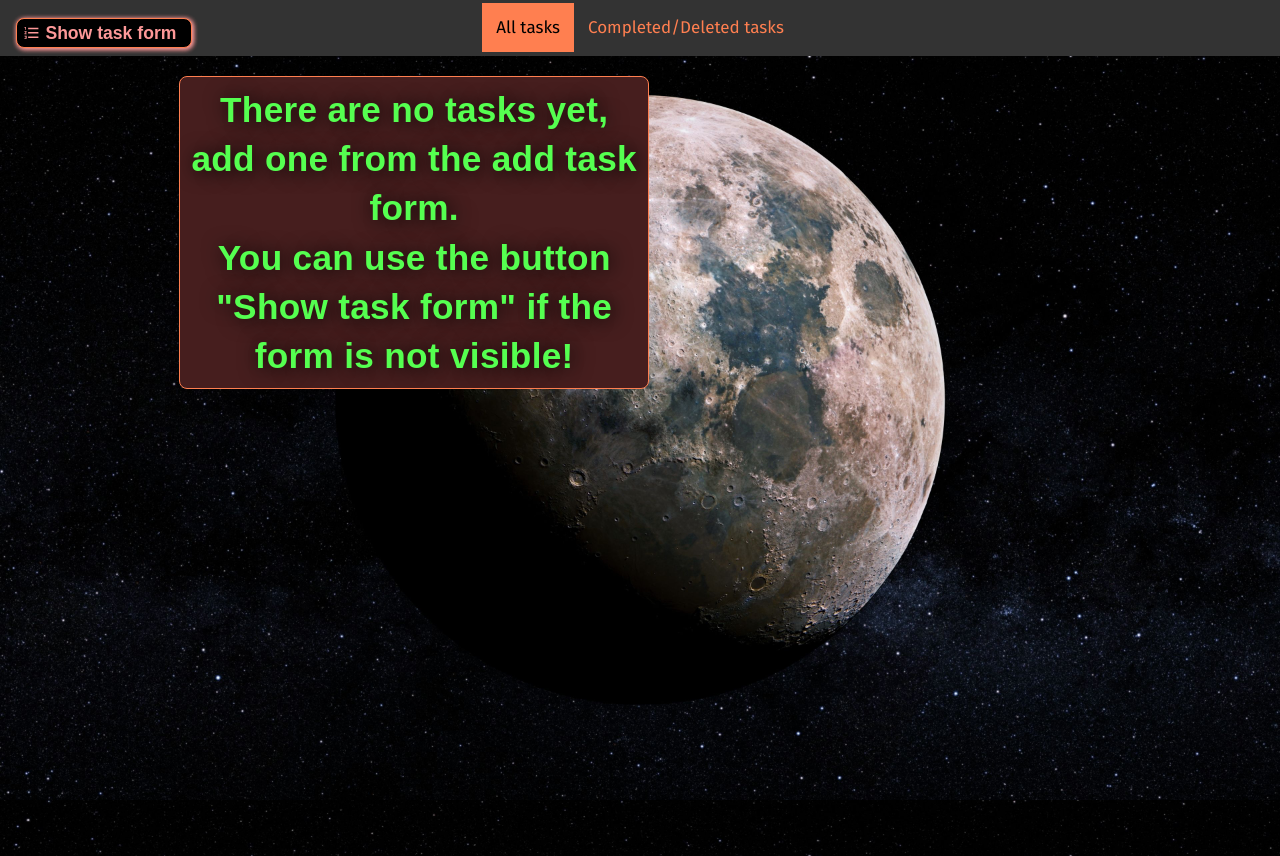
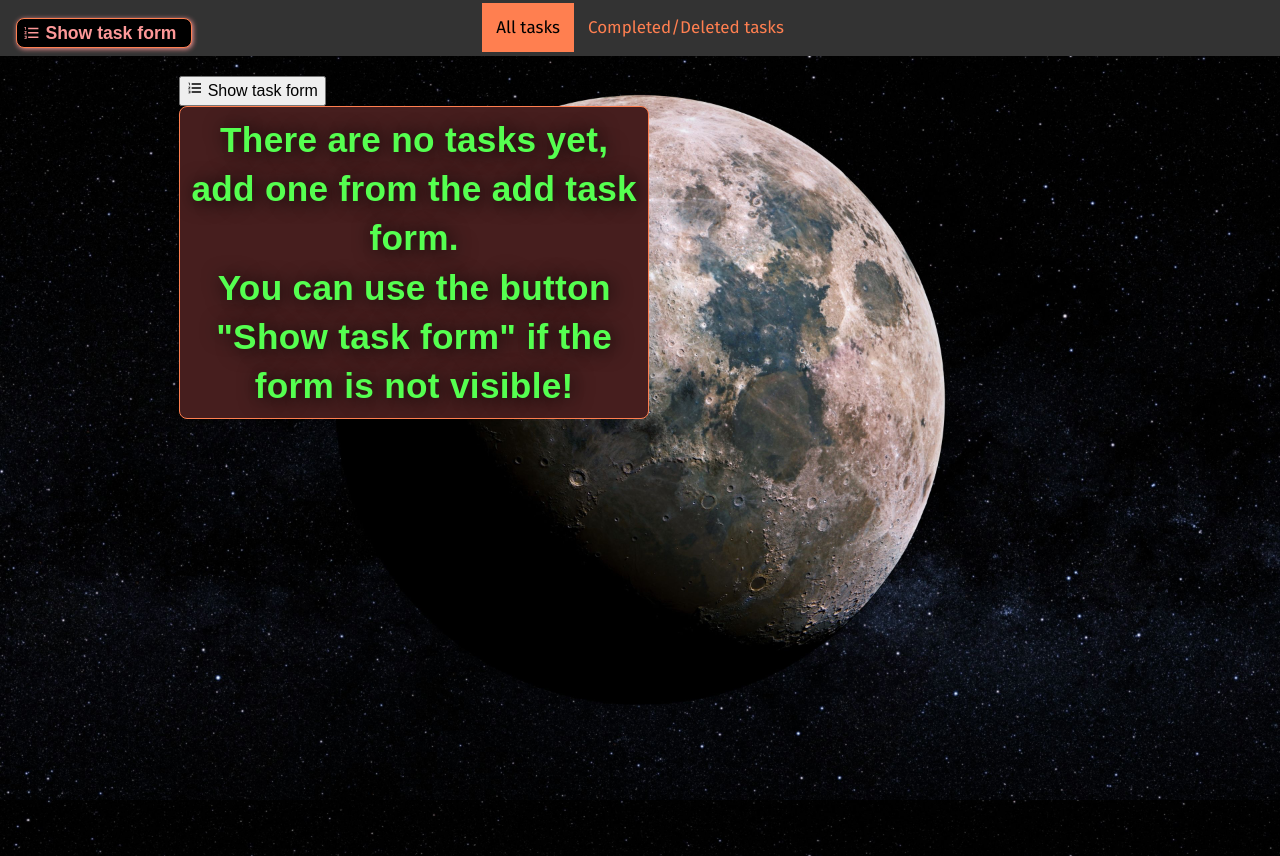
Before and after one commit to SpooRe91/MB-TODO-vite, a React (Vite) app in the folder vite-react-todo/: page /all-tasks in a window 1280 px wide. Built offline with nearby package versions, Linux system fonts and the light colour scheme.

Commit message:
removed show form button

```diff
--- a/vite-react-todo/src/Components/AddToDo/AddToDo.module.scss
+++ b/vite-react-todo/src/Components/AddToDo/AddToDo.module.scss
@@ -74,36 +74,6 @@
         border-radius: 0.5rem;
     }
 
-    .showFormButton {
-        width: 11rem;
-        margin: 1rem;
-        border: 1px solid coral;
-        border-radius: 0.5rem;
-        box-shadow: 1px 1px 5px;
-        font-size: 1.1rem;
-        font-weight: 700;
-        color: #fd9898;
-        position: fixed;
-        z-index: 110;
-        left: 0rem;
-        top: 0.1rem;
-        background-color: black;
-        transition: all 100ms ease-in-out;
-        display: flex;
-        align-items: center;
-        gap: 0.3rem;
-    }
-
-    .showFormButton:hover {
-        cursor: pointer;
-        color: coral;
-        box-shadow: 1px 1px 10px white;
-    }
-
-    .showFormButton:active {
-        background-color: white;
-    }
-
     .newTasksContaner {
         width: 100%;
         min-width: 33%;
```
